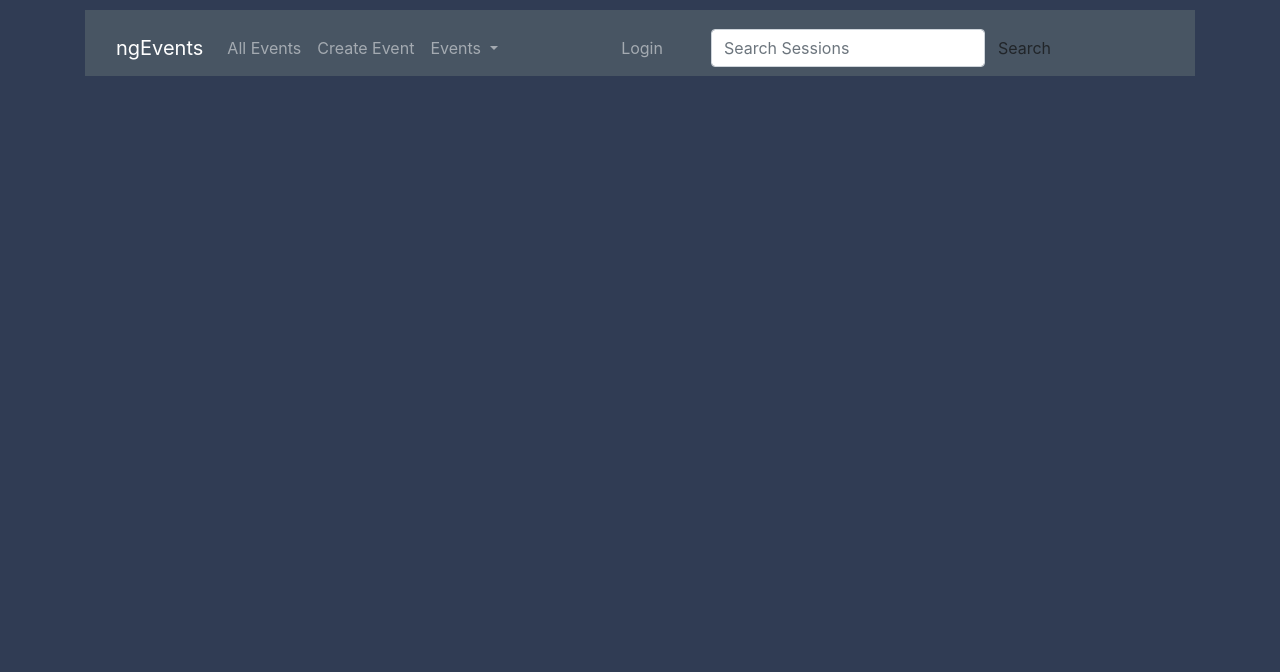
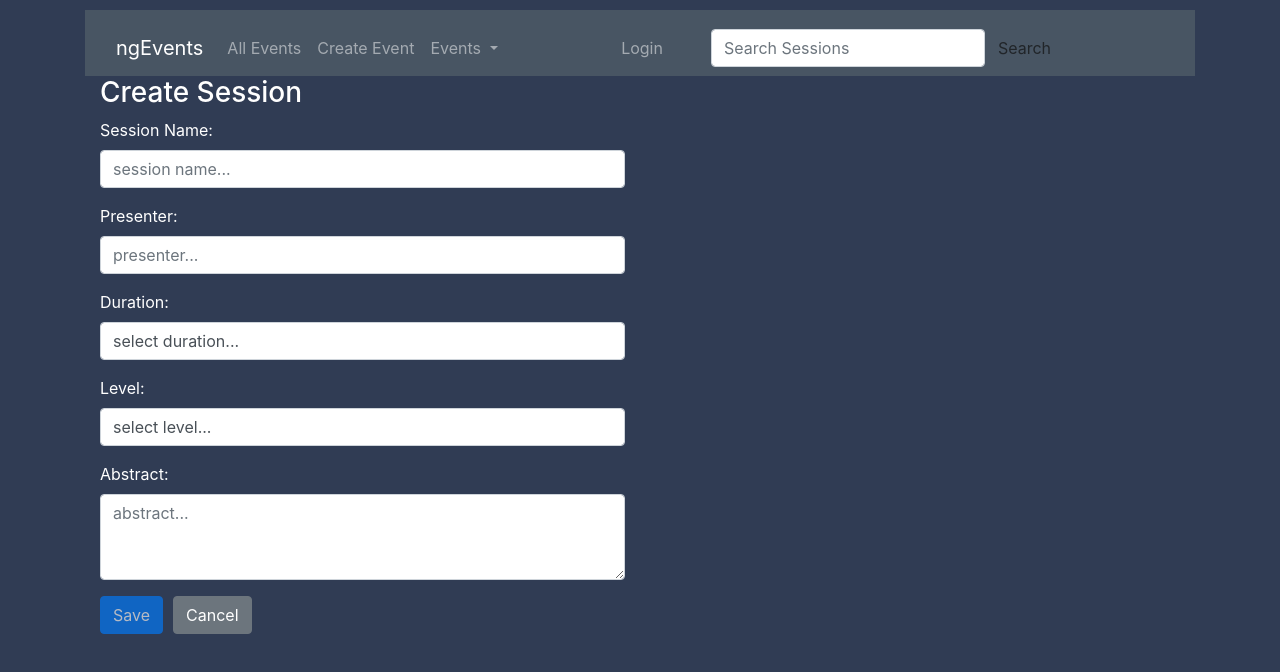
Before and after one commit to sohairabdelhameed/Angular_events, an Angular app: page /events/session/new in a window 1280 px wide. Before the commit this address led to /. Shown: the top 672 px of the page. Built offline with nearby package versions, Linux system fonts and the light colour scheme.

Commit message:
create sessions,custom validators,

```diff
--- /dev/null
+++ b/src/app/events/create-event.component.html
@@ -0,0 +1,57 @@
+<h1>New Event</h1>
+<hr>
+<div class="col-md-6">
+  <form #newEventForm="ngForm" (ngSubmit)="saveEvent(newEventForm.value)" autocomplete="off" novalidate>
+    <div class="form-group" [ngClass]="{'error': newEventForm.controls.name?.invalid && newEventForm.controls.name?.touched}">
+      <label for="eventName">Event Name:</label>
+      <em *ngIf="newEventForm.controls.name?.invalid && (newEventForm.controls.name?.touched)">Required</em>
+      <input (ngModel)="newEvent.name" name="name" required id="name" type="text" class="form-control" placeholder="Name of your event..." />
+    </div>
+    <div class="form-group" [ngClass]="{'error': newEventForm.controls.date?.invalid && newEventForm.controls.date?.touched}">
+      <label for="eventDate">Event Date:</label>
+      <em *ngIf="newEventForm.controls.date?.invalid && (newEventForm.controls.date?.touched)">Required</em>
+      <input (ngModel)="newEvent.date" name="date" required id="eventDate" type="text" class="form-control" placeholder="format (mm/dd/yyyy)..." />
+    </div>
+    <div class="form-group" [ngClass]="{'error': newEventForm.controls.time?.invalid && newEventForm.controls.time?.touched}">
+      <label for="eventTime">Event Time:</label>
+      <em *ngIf="newEventForm.controls.time?.invalid && (newEventForm.controls.time?.touched)">Required</em>
+      <input (ngModel)="newEvent.time" name="time" required id="eventTime" type="text" class="form-control" placeholder="start and end time..." />
+    </div>
+    <div class="form-group" [ngClass]="{'error': newEventForm.controls.price?.invalid && newEventForm.controls.price?.touched}">
+      <label for="eventPrice">Event Price:</label>
+      <em *ngIf="newEventForm.controls.price?.invalid && (newEventForm.controls.price?.touched)">Required</em>
+      <input (ngModel)="newEvent.price" name="price" required id="eventPrice" type="text" type="number" class="form-control" placeholder="event price..." />
+    </div>
+    <div ngModelGroup="location">
+        <div class="form-group">
+            <label for="address">Event Location:</label>
+            <input (ngModel)="newEvent.address" name="address" id="address" type="text" class="form-control" placeholder="Address of event..." />
+          </div>
+          <div class="row">
+            <div class="col-md-6">
+              <input (ngModel)="newEvent.city" name="city" id="city" type="text" class="form-control" placeholder="City..." />
+            </div>
+            <div class="col-md-6" >
+              <input (ngModel)="newEvent.country" name="country" id="country" type="text" class="form-control" placeholder="Country..." />
+            </div>
+          </div>
+
+    </div>
+
+    <div class="form-group">
+      <label for="onlineUrl">Online Url:</label>
+      <input (ngModel)="newEvent.onlineUrl" name="onlineUrl" id="onlineUrl" type="text" class="form-control" placeholder="Online Url..." />
+    </div>
+    <div class="form-group" [ngClass]="{'error': newEventForm.controls.imageUrl?.invalid && newEventForm.controls.imageUrl?.touched}">
+      <label for="imageUrl">Image:</label>
+      <em *ngIf="newEventForm.controls.imageUrl?.invalid && newEventForm.controls.imageUrl?.touched && newEventForm.controls.imageUrl?.errors.required">Required</em>
+      <em *ngIf="newEventForm.controls.imageUrl?.invalid && newEventForm.controls.imageUrl?.touched  && newEventForm.controls.imageUrl?.errors.pattern">Must be a png or jpg url</em>
+      <input (ngModel)="newEvent.imageUrl" name="imageUrl" required pattern=".*\/.*.(png|jpg)" id="imageUrl" type="text" class="form-control" placeholder="url of image..." />
+      <img [src]="newEventForm.controls.imageUrl.value"*ngIf="newEventForm.controls.imageUrl?.valid"/>
+    </div>
+
+    <button type="submit" class="btn btn-primary">Save</button>
+    <span style="margin: 0 5px;"></span>
+    <button type="button" [disabled]="newEventForm.invalid" class="btn btn-secondary" (click)="cancel()">Cancel</button>
+  </form>
+</div>
--- /dev/null
+++ b/src/app/events/events-details/create-session.component.html
@@ -0,0 +1,48 @@
+<div class="col-md-12">
+  <h3>Create Session</h3>
+</div>
+<div class="col-md-6">
+  <form [formGroup]="newSessionForm" (ngSubmit)="saveSession(newSessionForm.value)" autocomplete="off">
+      <div [ngClass]="{'error': name.invalid && name.touched}" class="form-group">
+          <label for="sessionName">Session Name:</label>
+          <em *ngIf="name.invalid && name.touched">Required</em>
+          <input formControlName="name" id="sessionName" type="text" class="form-control" placeholder="session name..." />
+      </div>
+      <div [ngClass]="{'error': presenter.invalid && presenter.touched}" class="form-group" >
+          <label for="eventDate">Presenter:</label>
+          <em *ngIf="presenter.invalid && presenter.touched">Required</em>
+          <input formControlName="presenter" id="presenter" type="text" class="form-control" placeholder="presenter..." />
+      </div>
+      <div [ngClass]="{'error': duration.invalid && duration.touched}" class="form-group">
+          <label for="duration">Duration:</label>
+          <em *ngIf="duration.invalid && duration.touched">Required</em>
+          <select formControlName="duration" class="form-control">
+              <option value="">select duration...</option>
+              <option value="1">Half Hour</option>
+              <option value="2">1 Hour</option>
+              <option value="3">Half Day</option>
+              <option value="4">Full Day</option>
+          </select>
+      </div>
+      <div [ngClass]="{'error': level.invalid && level.touched}" class="form-group">
+          <label for="level">Level:</label>
+          <em *ngIf="level.invalid && level.touched">Required</em>
+          <select formControlName="level" class="form-control">
+              <option value="">select level...</option>
+              <option value="Beginner">Beginner</option>
+              <option value="Intermediate">Intermediate</option>
+              <option value="Advanced">Advanced</option>
+          </select>
+      </div>
+      <div [ngClass]="{'error': abstract.invalid && abstract.touched}" class="form-group">
+          <label for="abstract">Abstract:</label>
+          <em *ngIf="abstract.invalid && abstract.touched && abstract?.errors.required">Required</em>
+          <em *ngIf="abstract.invalid && abstract.touched && abstract?.errors.maxlength">Cannot exceed 400 characters</em>
+          <em *ngIf="abstract.invalid && abstract.touched && abstract?.errors.restrictedWords"> Restricted Words : {{abstract.errors.restrictedWords}} </em>
+          <textarea formControlName="abstract" id="abstract" rows="3" class="form-control" placeholder="abstract..."></textarea>
+      </div>
+      <button type="submit" [disabled]="newSessionForm.invalid" class="btn btn-primary">Save</button>
+      <span style="margin: 0 5px;"></span>
+      <button type="button" class="btn btn-secondary">Cancel</button>
+  </form>
+</div>
--- /dev/null
+++ b/src/app/events/events-details/create-session.component.ts
@@ -0,0 +1,60 @@
+import {Component,OnInit} from '@angular/core'
+import { FormControl,FormGroup,Validators } from '@angular/forms'
+import { ISession , restrictedWords} from '../shared/index'
+
+@Component({
+    templateUrl:'./create-session.component.html',
+    styles:[
+        `
+        em{float:right; color:#E05C65; padding-left:10px}
+        .error input , .error select , .error textarea {background-color:#E3C3C5;}
+        .error ::-webkit-input-placeholder{color:#999;}
+        .error ::-moz-placeholder{color:#999;}
+        .error :-moz-placeholder{color:#999;}
+        .error :-ms-input-placeholder{color:#999;}
+        `
+      ]
+})
+export class CreateSessionComponent implements OnInit{
+newSessionForm: FormGroup
+name:FormControl
+presenter:FormControl
+duration:FormControl
+level:FormControl
+abstract:FormControl
+
+
+    ngOnInit() {
+        this.name = new FormControl('',Validators.required)
+        this.presenter = new FormControl('',Validators.required)
+        this.duration = new FormControl('',Validators.required)
+        this.level = new FormControl('',Validators.required)
+        this.abstract = new FormControl('', [
+            Validators.required,
+            Validators.maxLength(400),
+            restrictedWords(['foo', 'bar'])
+          ]);
+
+
+        this.newSessionForm = new FormGroup({
+            name:this.name,
+            presenter:this.presenter,
+            duration:this.duration,
+            level:this.level,
+            abstract:this.abstract
+        })
+    }
+
+    saveSession(formValues){
+       let session:ISession={
+        id:undefined,
+        name:formValues.name,
+        presenter:formValues.presenter,
+        duration:+formValues.duration,
+        level:formValues.level,
+        abstract:formValues.abstract,
+        voters:[]
+       }
+       console.log(session)
+    }
+}
--- a/src/app/events/events-details/index.ts
+++ b/src/app/events/events-details/index.ts
@@ -1,2 +1,3 @@
 export * from './event-details.components'
 export * from './event-route-activator.service'
+export * from './create-session.component'
--- a/src/app/events/shared/events.service.ts
+++ b/src/app/events/shared/events.service.ts
@@ -15,6 +15,12 @@
    }
    getEvent(id:number):IEvent{
     return EVENTS.find(event => event.id === id)
+   }
+   saveEvent(event){
+    event.id=999
+    event.session = []
+    EVENTS.push(event)
+
    }
 
 }
--- a/src/app/events/shared/index.ts
+++ b/src/app/events/shared/index.ts
@@ -1,2 +1,3 @@
 export * from './events.service'
 export * from './event.model'
+export * from './restricted-words-validator'
--- /dev/null
+++ b/src/app/events/shared/restricted-words-validator.ts
@@ -0,0 +1,13 @@
+import { FormControl } from "@angular/forms";
+
+export function restrictedWords(words: string[]): (control: FormControl) => { [key: string]: any } {
+    return (control: FormControl): { [key: string]: any } => {
+        if (!words) return null;
+        const invalidWord = words
+            .filter(w => control.value.includes(w));
+
+        return invalidWord && invalidWord.length > 0
+            ? { 'restrictedWords': invalidWord.join(', ') }
+            : null;
+    };
+}
--- a/src/app/route.ts
+++ b/src/app/route.ts
@@ -4,7 +4,8 @@
     EventDetailsComponent,
     CreateEventComponent,
     EventRouterActivator,
-    EventListResolver
+    EventListResolver,
+    CreateSessionComponent
   } from './events/index'
 
 import { Error404Component } from "./Errors/404.components";
@@ -18,6 +19,7 @@
 canActivate:[EventRouterActivator]},
 {path:'404',component:Error404Component},
 {path:'',redirectTo:'/events',pathMatch:'full'},
+{path:'events/session/new', component: CreateSessionComponent},
 {
     path:'user',
     loadChildren:() => import('./user/user.module').then(m=>m.UserModel)}
--- a/src/app/user/user.module.ts
+++ b/src/app/user/user.module.ts
@@ -14,6 +14,7 @@
         RouterModule.forChild(userRoutes),
 
 
+
     ],
     declarations:[
         ProfileComponent,
@@ -22,6 +23,7 @@
     ],
     providers:[
 
+
     ]
 })
 export class UserModel{
--- a/src/app/user/user.routes.ts
+++ b/src/app/user/user.routes.ts
@@ -3,6 +3,7 @@
 
 export const userRoutes=[
     {path:'profile',component:ProfileComponent},
-    {path:'login',component:LoginComponents}
+    {path:'login',component:LoginComponents},
+
 
 ]
```
Also changed, not shown: src/app/app.module.ts (+8 -3 lines), src/app/events/create-events.components.ts (+21 -14 lines).
